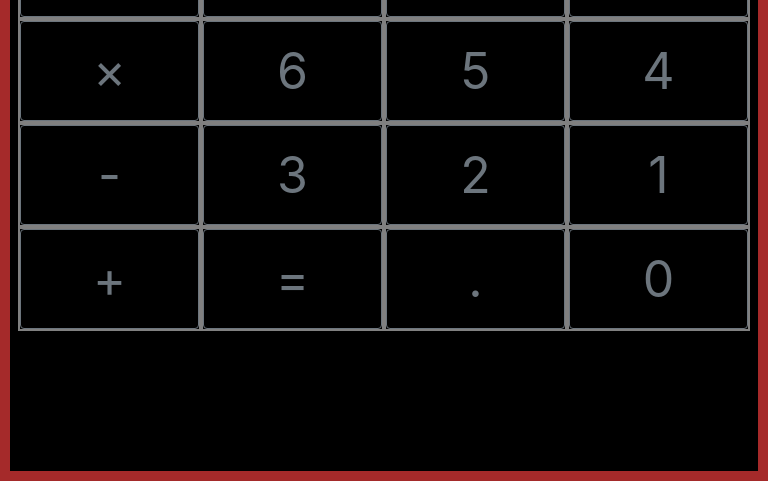
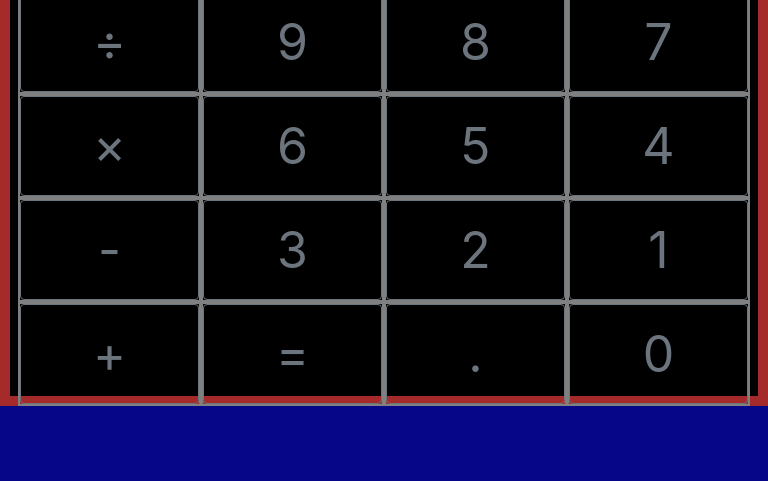
Before and after one commit to berkeyldrmm/Calculator, a plain HTML site: page index.html in a window 768 px wide. Shown: the part 319-800 px from the top of the page. Drawn offline with nearby package versions, Linux system fonts and the light colour scheme.

Commit message:
Update index.css

```diff
--- a/index.css
+++ b/index.css
@@ -52,22 +52,12 @@ button{
     font-size: 40px;
 }
 
-@media (min-width:576px) and (max-width:767px){
+@media (max-width:992px){
     #calculator{
         position: absolute;
         border:10px solid brown;
-        height:800px;
+        height:650px;
         width:100%;
         background-color: black;
     }
 }
-
-@media (min-width:768px) and (max-width:992px){
-    #calculator{
-        position: absolute;
-        border:10px solid brown;
-        height:800px;
-        width:100%;
-        background-color: black;
-    }
-}
```
